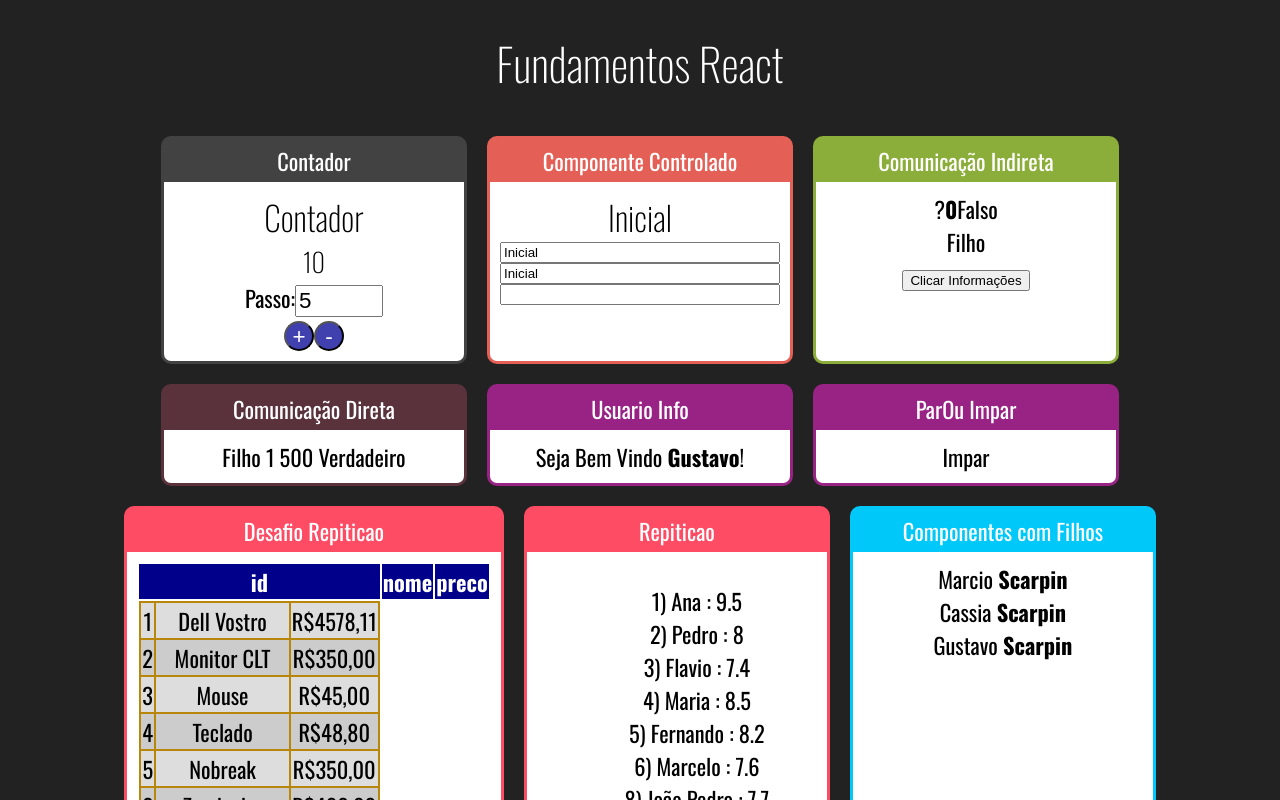
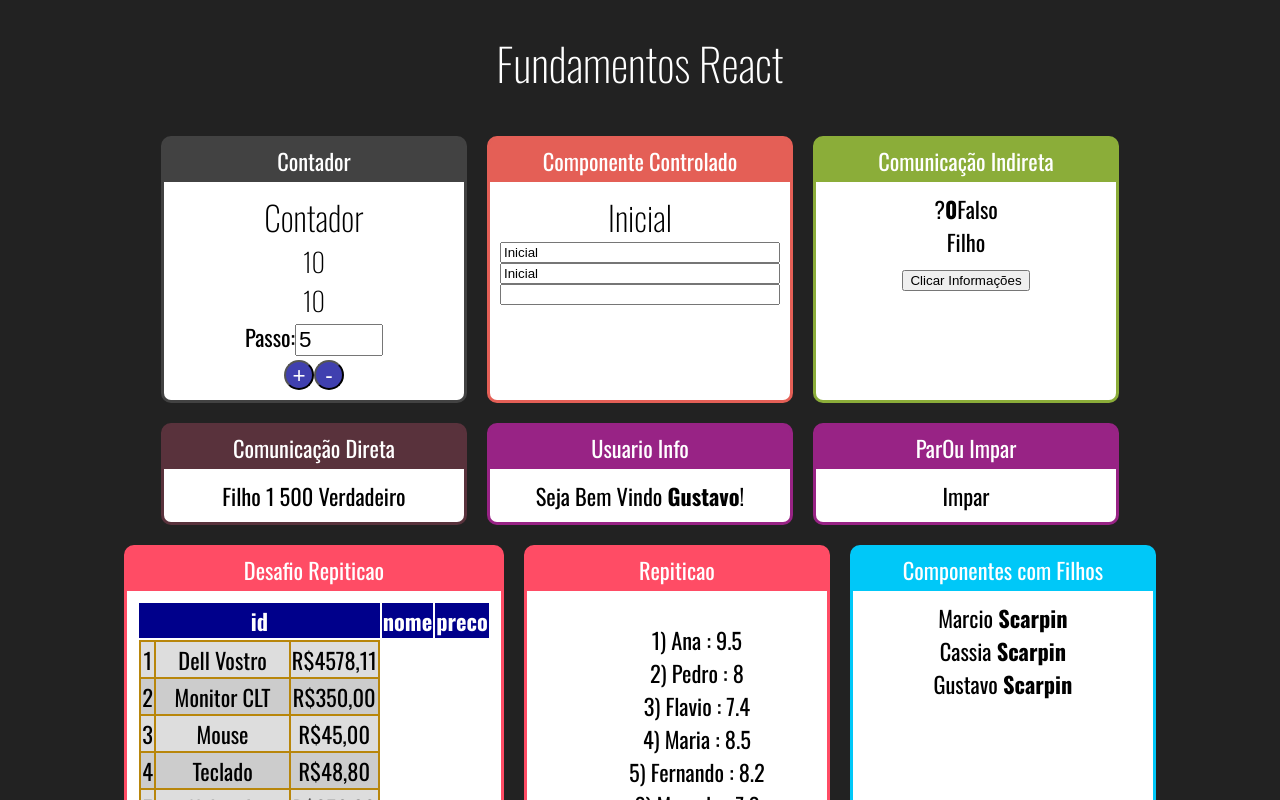
Before and after one commit to Scarpah600/React, a React (Create React App) app: page / in a window 1280 px wide. Shown: the top 800 px of the page. Built offline with nearby package versions, Linux system fonts and the light colour scheme.

Commit message:
Contador 2

```diff
--- /dev/null
+++ b/src/components/contador/Botoes.jsx
@@ -0,0 +1,10 @@
+import React from 'react'
+
+export default (props) =>{
+    return (
+        <div>
+             <button onClick={props.setInc}>+</button>
+             <button onClick={props.setDec}>-</button>
+        </div>
+    )
+}
--- a/src/components/contador/Contador.jsx
+++ b/src/components/contador/Contador.jsx
@@ -1,5 +1,9 @@
 import React, {Component} from 'react'
 import "./Contador.css"
+import Display from './Display';
+import Botoes from './Botoes';
+import PassoForm from './PassoForm'
+
 
 export default class Contador extends Component {
 
@@ -13,6 +17,7 @@
         constructor(props){
        super(props)
        this.inc = this.inc.bind(this)
+       <PassoForm passo={this.state.passo} /> //Direta
    }
     }
 
@@ -38,9 +43,9 @@
     });
   }
 
-  setPasso = (e) =>{
+  setPasso = (novoPasso) =>{
       this.setState({
-          passo: +e.target.value,
+          passo: novoPasso,
       });
   }
 
@@ -49,15 +54,9 @@
         <div className="Contador">
             <h2>Contador</h2>
                 <h3>{this.state.numero}</h3>
-                <div>
-                    <label htmlFor="passoInput">Passo:</label>
-                    <input id="passoInput"
-                    type="number"
-                    value={this.state.passo}
-                    onChange={this.setPasso}/>
-                </div>
-             <button onClick={this.inc}>+</button>
-             <button onClick={this.dec}>-</button>
+                <Display numero={this.state.numero}></Display>
+                <PassoForm passo={this.state.passo}  setPasso={this.setPasso}/>
+                <Botoes setInc={this.inc} setDec={this.dec}></Botoes>
         </div>
         );
     }
--- /dev/null
+++ b/src/components/contador/Display.jsx
@@ -0,0 +1,7 @@
+import React from 'react'
+
+export default props =>{
+    return (
+        <h3>{props.numero}</h3>
+    )
+}
--- /dev/null
+++ b/src/components/contador/PassoForm.jsx
@@ -0,0 +1,13 @@
+import React from 'react'
+
+export default (props) => {
+    return (
+        <div>
+            <label htmlFor="passoInput">Passo:</label>
+            <input id="passoInput"
+                type="number"
+                value={props.passo}
+                onChange={e => props.setPasso(+e.target.value)} />
+        </div>
+    )
+}
```
